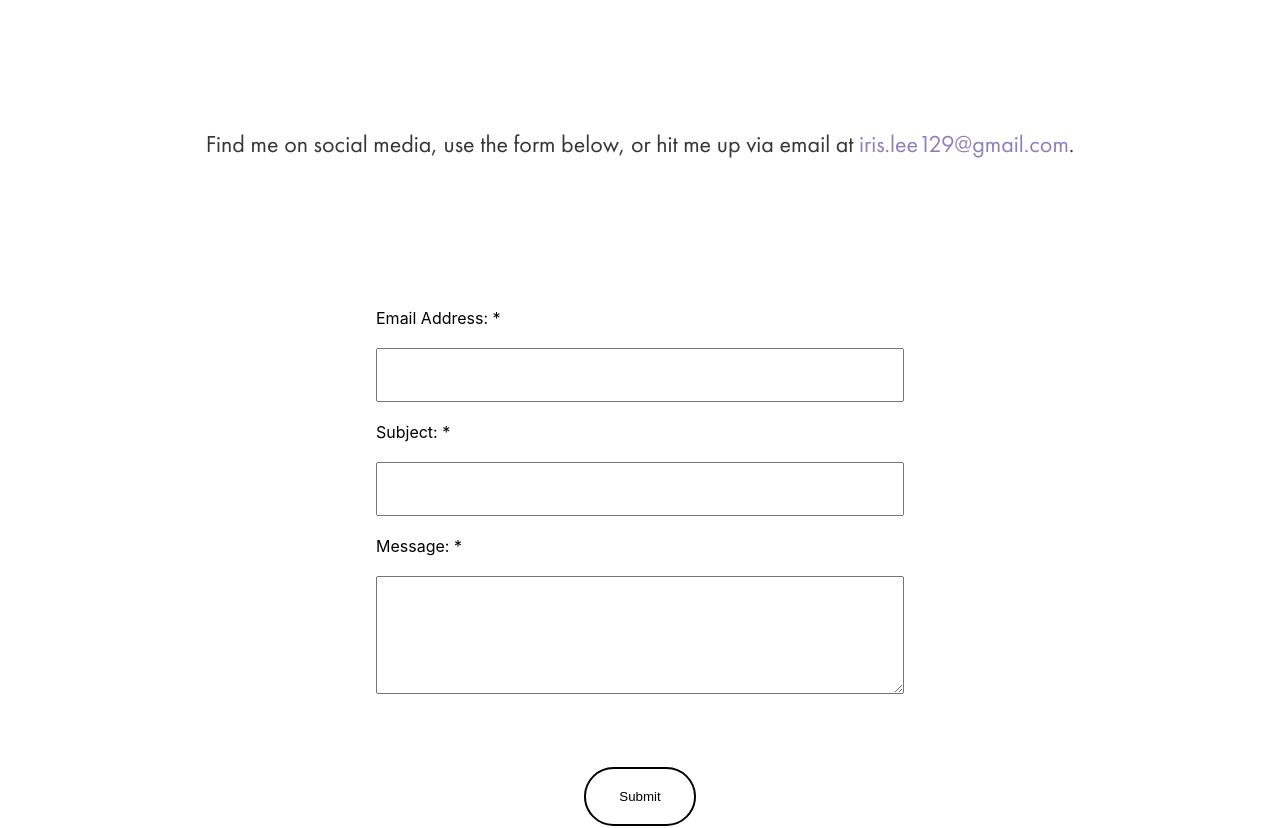
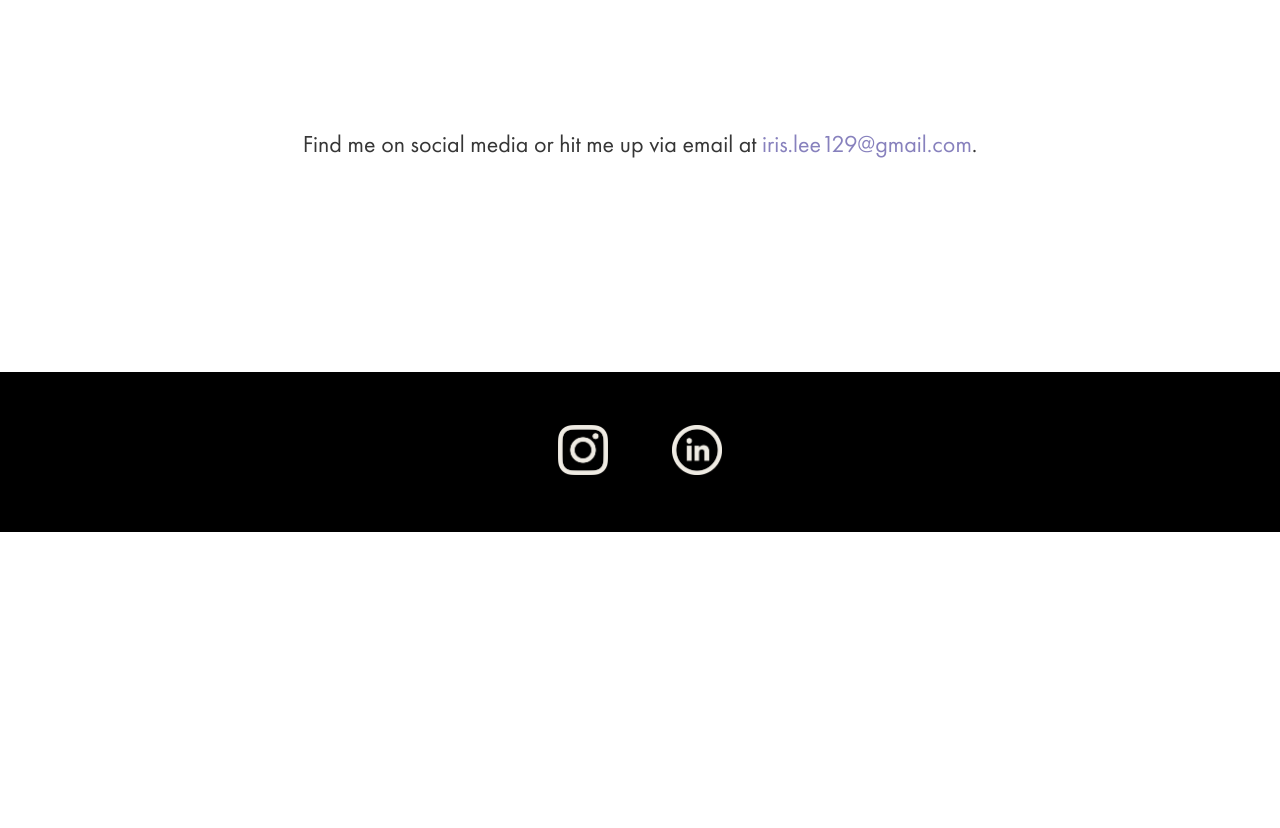
Before and after one commit to robertchen234/iris-portfolio, a React (Create React App) app: page /contact in a window 1280 px wide. Shown: the part 460-1288 px from the top of the page. After the commit the page ends 992 px from the top, so only its background shows below. Built offline with nearby package versions, Linux system fonts and the light colour scheme.

Commit message:
disable form

```diff
--- a/src/components/Contact.js
+++ b/src/components/Contact.js
@@ -17,7 +17,7 @@ class Contact extends Component {
         </div>
         <div className="contact">
           <p>
-            Find me on social media, use the form below, or hit me up via email
+            Find me on social media or hit me up via email
             at{" "}
             <a
               href="mailto:iris.lee129@gmail.com"
@@ -29,7 +29,7 @@ class Contact extends Component {
             .
           </p>
 
-          <form onSubmit={this.submitHandler}>
+          {/* <form onSubmit={this.submitHandler}>
             <div className="contact-email">
               <label htmlFor="email">Email Address: *</label>
               <br />
@@ -80,7 +80,7 @@ class Contact extends Component {
             >
               Submit
             </button>
-          </form>
+          </form> */}
         </div>
       </React.Fragment>
     );
```
